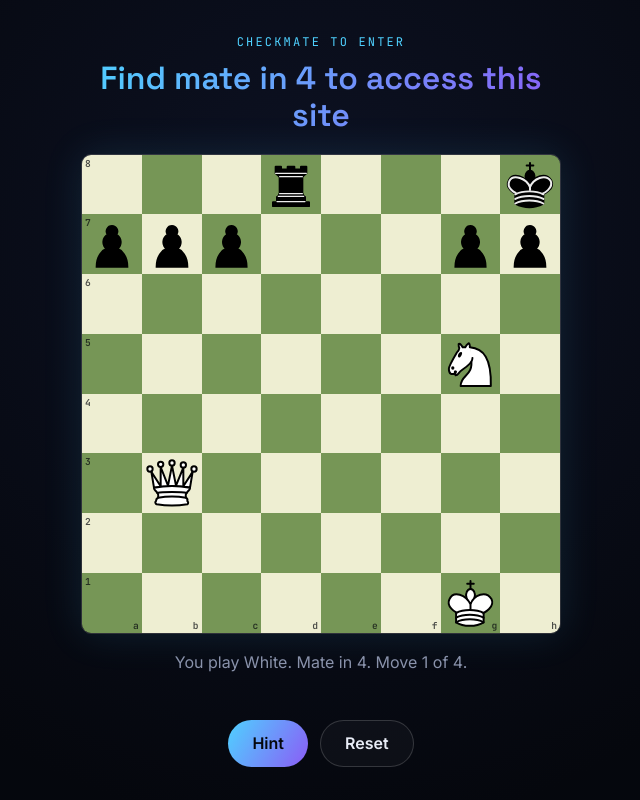
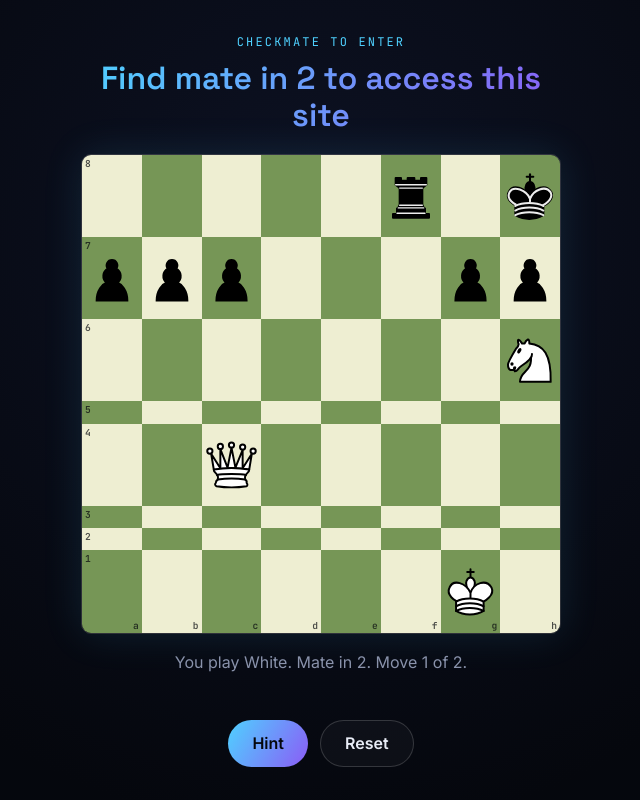
Before and after one commit to AdityaV-101/aditya-portfolio, a plain HTML site: page index.html in a window 1280 px wide. Shown: the top 800 px of the page, without its empty margins (319-959 px from the left). Drawn offline with Linux system fonts and the light colour scheme.

Commit message:
Revert "Philidor's Legacy mate in 4 and fix board sizing"
This reverts commit 3e8816f4b7a7ebf07fa2a2fc4761f9212d1681de.

```diff
--- a/css/style.css
+++ b/css/style.css
@@ -591,11 +591,9 @@ body.gate-locked { overflow: hidden; }
 }
 .cg-board {
   display: grid;
-  grid-template-columns: repeat(8, minmax(0, 1fr));
-  grid-template-rows: repeat(8, minmax(0, 1fr));
-  aspect-ratio: 1 / 1;
-  width: min(100%, max(260px, calc(100vh - 290px)));
-  margin: 0 auto;
+  grid-template-columns: repeat(8, 1fr);
+  aspect-ratio: 1;
+  width: 100%;
   border: 1px solid var(--glass-border-hover);
   border-radius: 10px;
   overflow: hidden;
@@ -607,9 +605,7 @@ body.gate-locked { overflow: hidden; }
   align-items: center;
   justify-content: center;
   padding: 0;
-  min-width: 0;
-  min-height: 0;
-  overflow: hidden;
+  font-size: clamp(1.4rem, 7vw, 2.6rem);
   line-height: 1;
 }
 .cg-sq.light { background: #eeeed2; }
@@ -619,7 +615,7 @@ body.gate-locked { overflow: hidden; }
 .cg-sq.hint { box-shadow: inset 0 0 0 3px #34e89e; }
 .cg-sq.dot::after { content: ''; position: absolute; width: 28%; height: 28%; border-radius: 50%; background: rgba(5,7,13,0.4); }
 .cg-sq.cap::after { content: ''; position: absolute; inset: 6%; border-radius: 50%; border: 4px solid rgba(5,7,13,0.4); }
-.cg-piece { position: relative; z-index: 1; width: 100%; height: 100%; object-fit: contain; display: block; pointer-events: none; user-select: none; }
+.cg-piece { position: relative; z-index: 1; width: 100%; height: 100%; pointer-events: none; user-select: none; }
 .cg-sq i { position: absolute; font: 600 0.6rem var(--font-mono); font-style: normal; opacity: 0.7; color: #05070d; z-index: 2; }
 .cg-sq i.rk { top: 2px; left: 3px; }
 .cg-sq i.fl { bottom: 1px; right: 3px; }
--- a/js/chess-gate.js
+++ b/js/chess-gate.js
@@ -125,14 +125,9 @@
   const inCheck = (board, turn) => attacked(board, kingSq(board, turn), other(turn));
 
   // Can `turn` (attacker) force mate within `n` of its own moves? Returns true/false.
-  // Only checking moves are considered for the attacker, which keeps the search fast.
-  function checkingMoves(board, turn) {
-    return legalMoves(board, turn).filter(m => inCheck(applyMove(board, m), other(turn)));
-  }
-
   function attackerWins(board, turn, n) {
     if (n === 0) return false;
-    for (const m of checkingMoves(board, turn)) {
+    for (const m of legalMoves(board, turn)) {
       const nb = applyMove(board, m);
       if (defenderLoses(nb, other(turn), n, turn)) return true;
     }
@@ -151,7 +146,7 @@
 
   // Attacker moves that keep a forced mate within n moves.
   function winningMoves(board, turn, n) {
-    return checkingMoves(board, turn).filter(m => defenderLoses(applyMove(board, m), other(turn), n, turn));
+    return legalMoves(board, turn).filter(m => defenderLoses(applyMove(board, m), other(turn), n, turn));
   }
 
   // Defender picks the reply that survives longest (ties: first found).
@@ -168,16 +163,14 @@
   /* ---------------- Puzzle ---------------- */
   const PUZZLES = [
     {
-      // Philidor's Legacy: knight checks, then a queen sacrifice and smothered mate
-      fen: '3r3k/ppp3pp/8/6N1/8/1Q6/8/6K1 w',
-      n: 4,
-      // One hint per move of the solution
+      // Knight and queen sacrifice leading to a smothered mate
+      fen: '5r1k/ppp3pp/7N/8/2Q5/8/8/6K1 w',
+      n: 2,
       hints: [
-        'Your queen already eyes the g8 square. Use the knight to check on the diagonal square it blocks.',
-        'Black\'s king has to step aside. Now unleash a double check by moving the knight again.',
-        'The king is forced back into the corner. Sacrifice the queen with check on the back rank.',
-        'The king is boxed in by its own rook and pawns. One knight check finishes the game.',
+        'Black\'s king is boxed in by its own rook and pawns. Think about forcing the rook to capture on the back rank.',
+        'Sacrifice the queen with check. Your knight guards the square, so the king cannot take it.',
       ],
+      finalHint: 'The king has no squares left. Your knight can deliver the final check.',
     },
   ];
   const puzzle = PUZZLES[Math.floor(Math.random() * PUZZLES.length)];
@@ -319,7 +312,7 @@
     const good = currentWinning();
     hintMove = good[0];
     if (hintLevel === 1) {
-      const staged = puzzle.hints[puzzle.n - movesLeft];
+      const staged = movesLeft === 1 ? puzzle.finalHint : puzzle.hints[movesLeft === puzzle.n ? 0 : 1];
       hintText.textContent = 'Hint 1/3: ' + staged;
     } else if (hintLevel === 2) {
       const piece = NAMES[board[hintMove.from].toUpperCase()];
```
